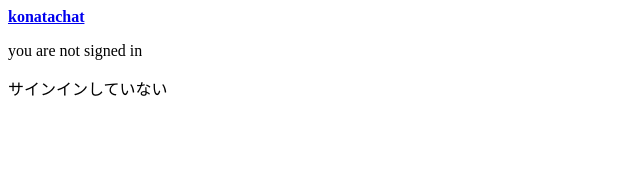
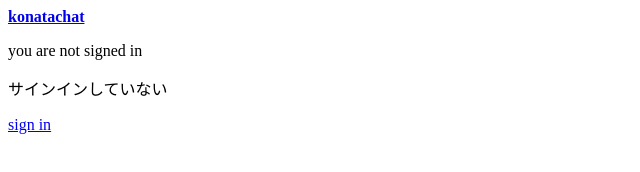
Before and after one commit to yourluckystar/konatachat, a website: page src/401.html in a window 1280 px wide. Shown: the full height of the page, 0-640 px from the left. Drawn offline with Linux system fonts and the light colour scheme.

Commit message:
add option to go to sign in

```diff
--- a/src/401.html
+++ b/src/401.html
@@ -9,5 +9,6 @@
     <strong><a href="/">konatachat</a></strong>
     <p>you are not signed in</p>
     <p>サインインしていない</p>
+    <a href="/src/signin.html">sign in</a>
 </body>
 </html>
```
